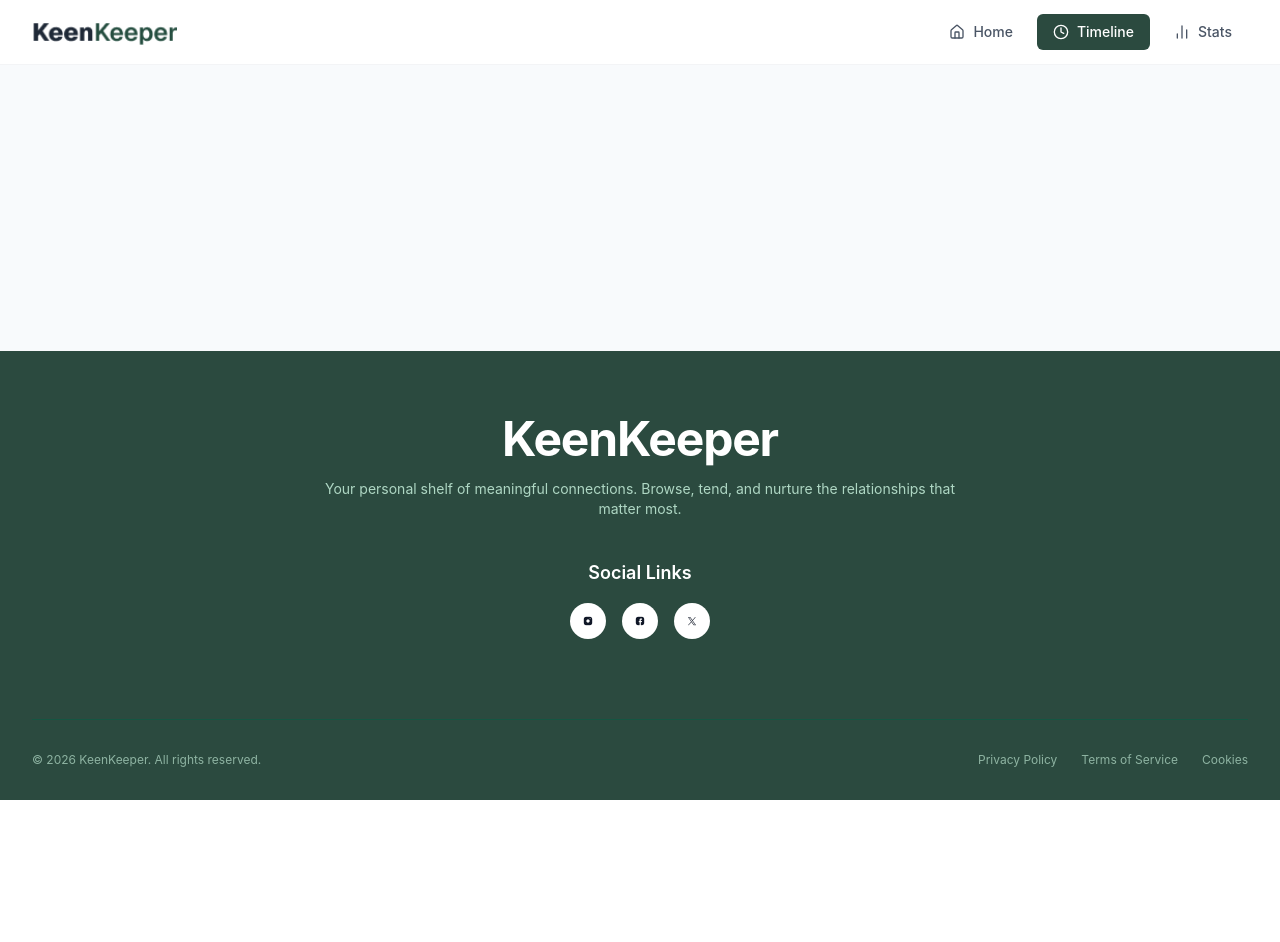
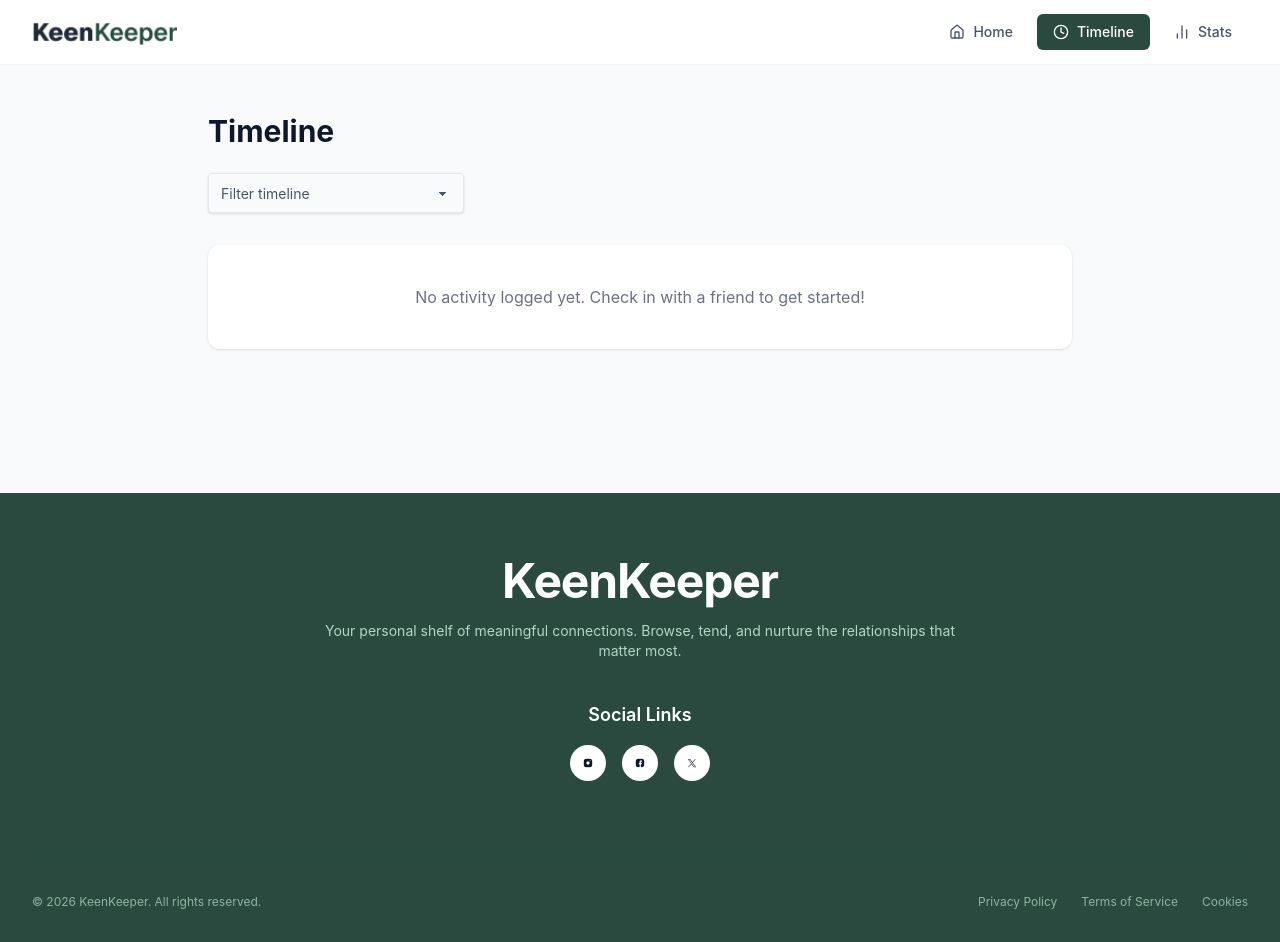
Before and after one commit to raihanuIR/Assign07, a React (Vite) app: page /timeline in a window 1280 px wide. Before the commit the page ends 800 px from the top, so only its background shows below. Built offline with nearby package versions, Linux system fonts and the light colour scheme.

Commit message:
added timeline page structure

```diff
--- a/src/pages/FriendDetails.jsx
+++ b/src/pages/FriendDetails.jsx
@@ -31,7 +31,7 @@ const FriendDetails = () => {
 
     const toastMessages = {
       call: "Phone call logged successfully! 📞",
-      text: "Text message logged successfully! 💬",
+      text: "Text logged successfully! 💬",
       video: "Video call logged successfully! 📹"
     };
 
--- a/src/pages/Timeline.jsx
+++ b/src/pages/Timeline.jsx
@@ -1,20 +1,58 @@
 import { useContext } from "react";
 import { TimelineContext } from "../Context/Context";
+import callIcon from '../assets/call.png';
+import textIcon from '../assets/text.png';
+import videoIcon from '../assets/video.png';
 
 const Timeline = () => {
+    const { timelines } = useContext(TimelineContext);
 
-    const { timelines } = useContext(TimelineContext);
-    console.log(timelines);
+    const getIcon = (action) => {
+        if (action === 'call') return callIcon;
+        if (action === 'text') return textIcon;
+        if (action === 'video') return videoIcon;
+        return null;
+    };
+
+    const formatDate = (dateStr) => {
+        return new Date(dateStr).toLocaleDateString('en-US', { month: 'long', day: 'numeric', year: 'numeric' });
+    };
 
     return (
-        <div className="container mx-auto px-4 py-8">
-            {timelines.map((timeline, index) => (
-                <div key={`${timeline.id}-${index}`}>
-                    <h1>{timeline.name}</h1>
-                    <p>Action: {timeline.action}</p>
-                    <p>Time: {timeline.time}</p>
-                </div>
-            ))}
+        <div className="max-w-4xl mx-auto px-4 py-12 w-full">
+            <h1 className="text-3xl font-bold text-slate-900 mb-6">Timeline</h1>
+
+            <div className="mb-8 w-64">
+                <select className="select select-bordered w-full bg-slate-50 border-gray-200 shadow-sm text-gray-600">
+                    <option disabled selected>Filter timeline</option>
+                    <option>All Activity</option>
+                    <option>Call</option>
+                    <option>Text</option>
+                    <option>Video</option>
+                </select>
+            </div>
+
+            <div className="space-y-4">
+                {timelines.length === 0 ? (
+                    <div className="bg-white rounded-xl shadow-sm p-10 text-center text-gray-500">
+                        No activity logged yet. Check in with a friend to get started!
+                    </div>
+                ) : (
+                    [...timelines].reverse().map((timeline, index) => (
+                        <div key={`${timeline.id}-${index}`} className="bg-white rounded-xl shadow-sm p-6 flex items-center hover:shadow-md transition-shadow">
+                            <div className="mr-6 flex items-center justify-center w-12 h-12 rounded-full bg-slate-50">
+                                <img src={getIcon(timeline.action)} alt={timeline.action} className="w-6 h-6 opacity-80" />
+                            </div>
+                            <div>
+                                <h3 className="text-slate-800 text-lg">
+                                    <span className="font-bold capitalize">{timeline.action}</span> with {timeline.name}
+                               </h3>
+                                <p className="text-sm text-slate-500 mt-1">{formatDate(timeline.time)}</p>
+                            </div>
+                        </div>
+                    ))
+                )}
+            </div>
         </div>
     );
 };
```
